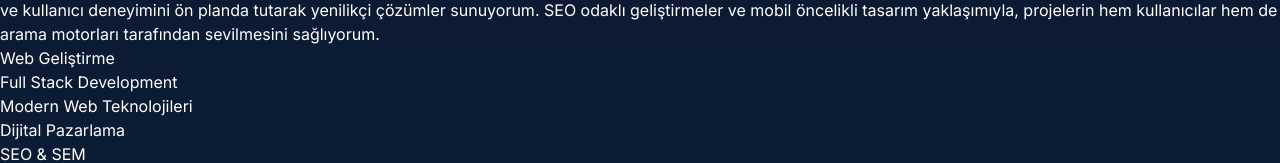
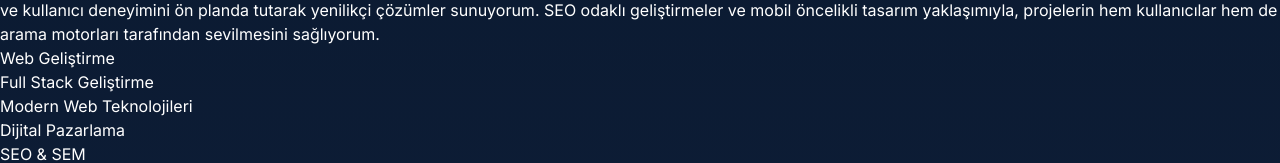
Before and after one commit to mhmtalitas/myportfolio, a Next.js app: page / in a window 1280 px wide. Shown: the part 274-437 px from the top of the page. Built offline with nearby package versions, Linux system fonts and the light colour scheme; no server answers.

Commit message:
Fix: Update Full Stack Development Turkish translation

```diff
--- a/src/app/layout.tsx
+++ b/src/app/layout.tsx
@@ -6,8 +6,8 @@ import { LanguageProvider } from "@/context/LanguageContext";
 const inter = Inter({ subsets: ["latin"] });
 
 export const metadata: Metadata = {
-  title: "Modern Web Solutions",
-  description: "Professional web development, SEO optimization, and mobile app solutions.",
+  title: "Modern Web Çözümleri",
+  description: "Profesyonel web geliştirme, SEO optimizasyonu ve mobil uygulama çözümleri.",
 };
 
 export default function RootLayout({
--- a/src/context/LanguageContext.tsx
+++ b/src/context/LanguageContext.tsx
@@ -47,7 +47,7 @@ const translations = {
     en: 'Web Development'
   },
   'skills.webDev.fullstack': {
-    tr: 'Full Stack Development',
+    tr: 'Full Stack Geliştirme',
     en: 'Full Stack Development'
   },
   'skills.webDev.modern': {
```
